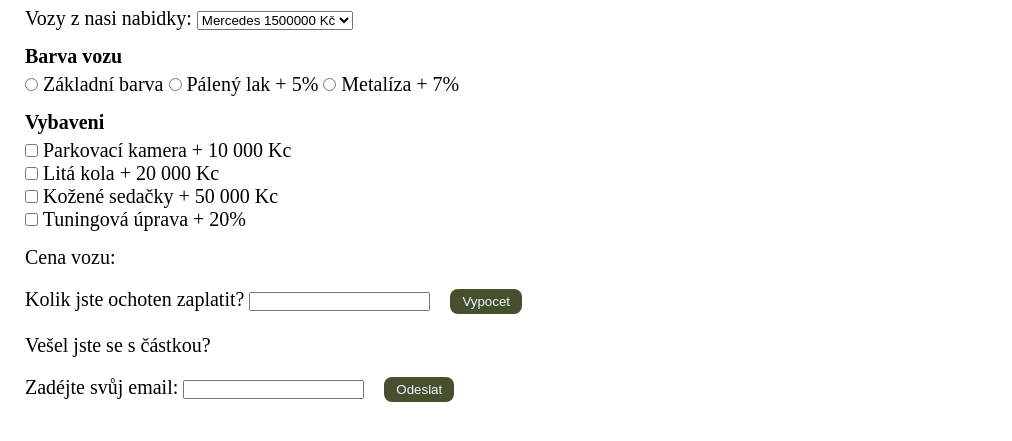
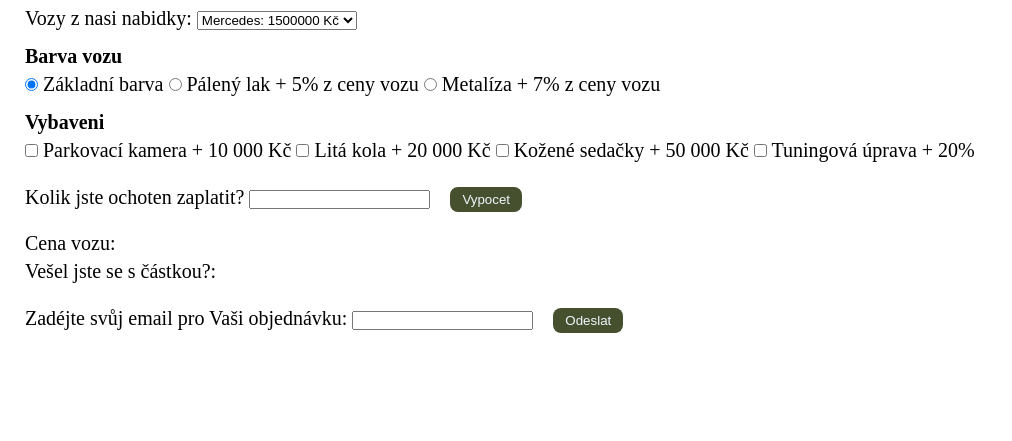
Before and after one commit to KarelVanek90/autosalon, a plain HTML site: page index.html in a window 1280 px wide. Shown: the part 65-506 px from the top of the page, without its empty margins (0-1012 px from the left). Drawn offline with Linux system fonts and the light colour scheme.

Commit message:
Update index.html

```diff
--- a/index.html
+++ b/index.html
@@ -9,60 +9,73 @@
   <body>
     <div class="container">
       <h1>Autosalon</h1>
-      <div class="">
+      <div class="select">
         <label for="cars"> Vozy z nasi nabidky:</label>
         <select name="cars" id="cars">
-          <option value="1500000">Mercedes 1500000 Kč</option>
-          <option value="1200000">Volvo 1200000 Kč</option>
-          <option value="1350000">Audi 1350000 Kč</option>
-          <option value="1400000">BMW 1400000 Kč</option>
+          <option value="1500000">Mercedes: 1500000 Kč</option>
+          <option value="1200000">Volvo: 1200000 Kč</option>
+          <option value="1350000">Audi: 1350000 Kč</option>
+          <option value="1400000">BMW: 1400000 Kč</option>
         </select>
       </div>
       <div>
         <h4>Barva vozu</h4>
-        <input type="radio" name="color" id="zaklad" value="1" />
-        <label for="zaklad">Základní barva</label>
-        <input type="radio" name="color" id="paleny" value="1.05" />
-        <label for="paleny">Pálený lak + 5%</label>
-        <input type="radio" name="color" id="metaliza" value="1.07" />
-        <label for="metaliza">Metalíza + 7%</label>
-      </div>
-      <div>
-        <h4>Vybaveni</h4>
-        <div>
-          <input type="checkbox" name="kamera" id="checkbox" value="10000" />
-          <label for="kamera">Parkovací kamera + 10 000 Kc</label>
-        </div>
-        <div>
-          <input type="checkbox" name="lita" id="checkbox" value="20000" />
-          <label for="lita">Litá kola + 20 000 Kc</label>
-        </div>
-        <div>
-          <input type="checkbox" name="kozene" id="checkbox" value="50000" />
-          <label for="kozene">Kožené sedačky + 50 000 Kc</label>
-        </div>
-        <div>
-          <input type="checkbox" name="tuning" id="chbxpro" value="1.20" />
-          <label for="tuning">Tuningová úprava + 20%</label>
+        <div class="color">
+          <label for="zaklad">
+            <input type="radio" name="color" id="zaklad" value="1" checked />
+            Základní barva</label
+          >
+          <label for="paleny">
+            <input type="radio" name="color" id="paleny" value="1.05" />
+            Pálený lak + 5% z ceny vozu</label
+          >
+          <label for="metaliza">
+            <input type="radio" name="color" id="metaliza" value="1.07" />
+            Metalíza + 7% z ceny vozu</label
+          >
         </div>
       </div>
-    </div>
-    <div class="container">
-      <div>
+      <div class="equipment">
+        <h4>Vybaveni</h4>
+        <label for="kamera">
+          <input type="checkbox" name="kamera" id="checkbox" value="10000" />
+          Parkovací kamera + 10 000 Kč</label
+        >
+        <label for="lita">
+          <input type="checkbox" name="lita" id="checkbox" value="20000" />
+          Litá kola + 20 000 Kč</label
+        >
+        <label for="kozene">
+          <input type="checkbox" name="kozene" id="checkbox" value="50000" />
+          Kožené sedačky + 50 000 Kč</label
+        >
+        <label for="tuning">
+          <input type="checkbox" name="tuning" id="chbxpro" value="1.20" />
+          Tuningová úprava + 20%</label
+        >
+      </div>
+
+
+      <div class="info">
+        <label for="price"
+          >Kolik jste ochoten zaplatit?
+          <input type="text" name="price" id="price"
+        /></label>
+        <input type="button" value="Vypocet" />
         <p>Cena vozu: <span class="castka"></span></p>
-        <label for="price">Kolik jste ochoten zaplatit?</label>
-        <input type="text" name="price" id="price" />
-        <input type="button" value="Vypocet" />
-        <p>Vešel jste se s částkou? <span class="vesel"></span></p>
+        <p>Vešel jste se s částkou?: <span class="vesel"></span></p>
+      </div>
 
-        <div>
-          <label for="mail">Zadéjte svůj email: </label>
-          <input type="email" name="mail" id="mail" />
-          <input type="button" value="Odeslat" />
-          <p class="odmail"></p>
-        </div>
+        <div class="mail">
+
+          <label for="mail"
+            >Zadéjte svůj email pro Vaši objednávku:
+            <input type="email" name="mail" id="mail"
+          /></label>
+          <input type="button" value="Odeslat" disabled/>
+
       </div>
-    </div>
+
     <script src="script.js"></script>
   </body>
 </html>
```
